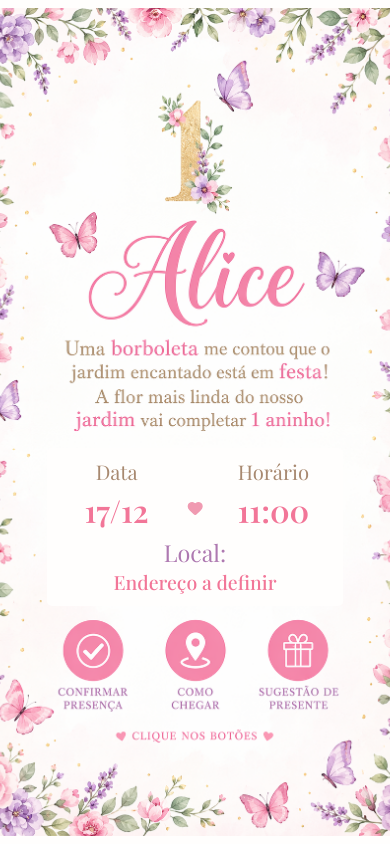
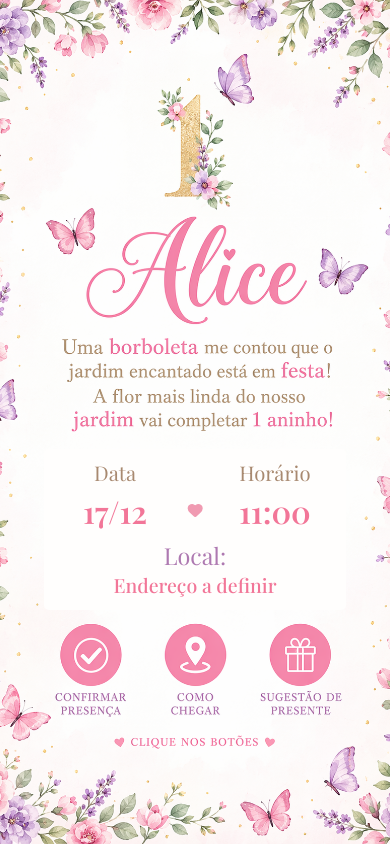
Before and after one commit to Gui-Anacleto/invite, a React (Vite) app: page / in a window 390 px wide. Built offline with nearby package versions, Linux system fonts and the light colour scheme.

Commit message:
Ajusta responsividade

```diff
--- a/src/App.css
+++ b/src/App.css
@@ -42,8 +42,8 @@ button:focus-visible, a:focus-visible, input:focus-visible {
   position: relative;
   isolation: isolate;
   flex: 0 0 auto;
-  width: min(500px, 55.22vh, 122.2vw);
-  width: min(500px, 55.22dvh, 122.2vw);
+  width: 56.35vh;
+  width: 56.35dvh;
   aspect-ratio: 945 / 1677;
   max-height: 100vh;
   max-height: 100dvh;
```
